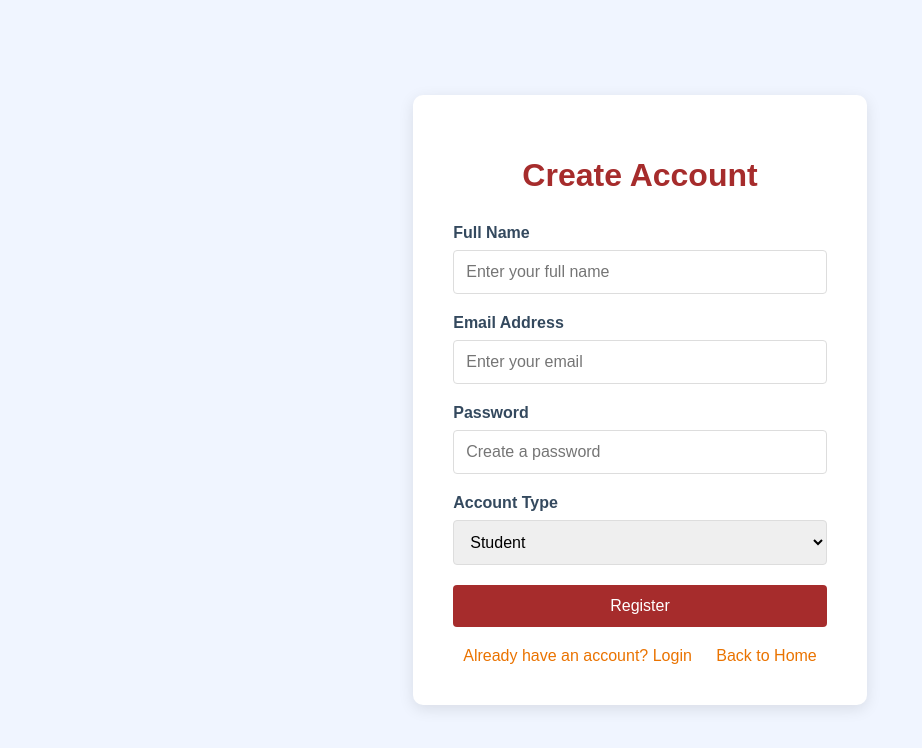
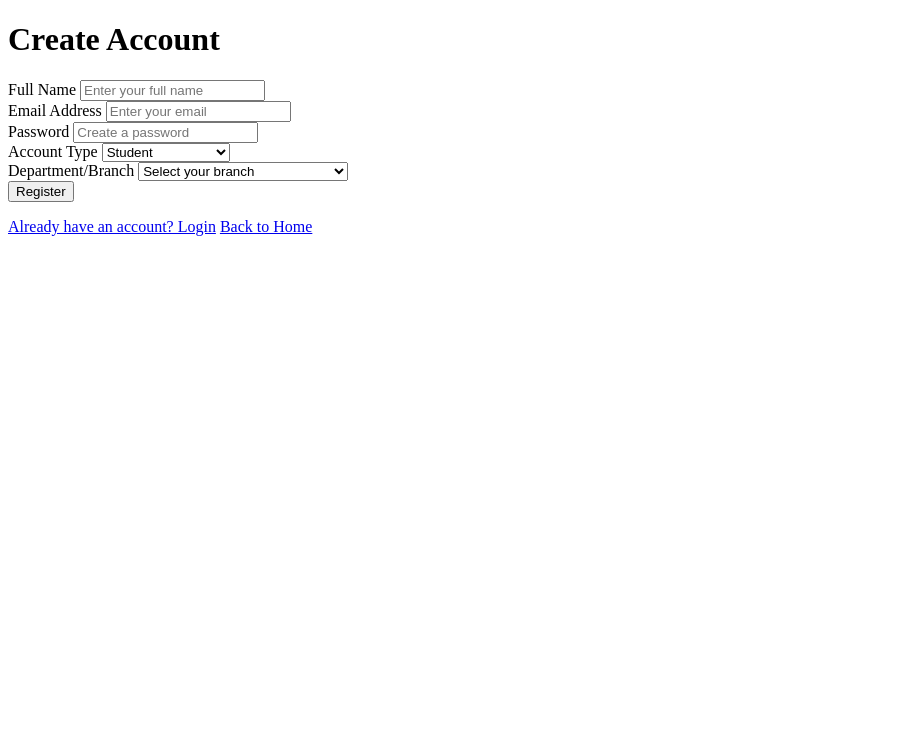
Before and after one commit to prashantbiradar2003/Placement_Portal, a plain HTML site: page frontend/register.html in a window 1280 px wide. Shown: the whole page, without its empty margins (0-922 px from the left). Drawn offline with Linux system fonts and the light colour scheme.

Commit message:
Update register.html

```diff
--- a/frontend/register.html
+++ b/frontend/register.html
@@ -1,4 +1,4 @@
-<!-- client/register.html -->
+<!-- frontend/register.html -->
 <!DOCTYPE html>
 <html lang="en">
 <head>
@@ -6,125 +6,25 @@
   <meta name="viewport" content="width=device-width, initial-scale=1.0"/>
   <title>Register - College Placement Portal</title>
   <style>
-    body {
-      font-family: Arial, sans-serif;
-      margin: 0;
-      padding: 0;
-      box-sizing: border-box;
-      background-color: #f0f5ff;
-      min-height: 100vh;
-      display: flex;
-      flex-direction: column;
-      align-items: center;
-      justify-content: center;
-      text-align: center;
-    }
-
-    .container {
-      max-width: 400px;
-      padding: 40px;
-      background-color: white;
-      border-radius: 10px;
-      box-shadow: 0 4px 15px rgba(0, 0, 0, 0.1);
-    }
-
-    h1 {
-      color: #A62C2C;
-      margin-bottom: 30px;
-    }
-
-    p {
-      color: #7f8c8d;
-      margin-top: 20px;
-    }
-
-    .form-group {
-      margin-bottom: 20px;
-      text-align: left;
-    }
-
-    label {
-      display: block;
-      margin-bottom: 8px;
-      color: #34495e;
-      font-weight: bold;
-    }
-
-    input, select {
-      width: 100%;
-      padding: 12px;
-      box-sizing: border-box;
-      border: 1px solid #ddd;
-      border-radius: 4px;
-      font-size: 16px;
-      transition: border 0.3s ease;
-    }
-
-    input:focus, select:focus {
-      border-color: #A62C2C;
-      outline: none;
-    }
-
-    button {
-      width: 100%;
-      padding: 12px;
-      background-color: #A62C2C;
-      color: white;
-      border: none;
-      border-radius: 4px;
-      font-size: 16px;
-      cursor: pointer;
-      transition: all 0.3s ease;
-    }
-
-    button:hover {
-      background-color: #E83F25;
-    }
-
-    .message {
-      margin-top: 20px;
-      color: #e74c3c;
-    }
-
-    .success {
-      color: #EA7300;
-    }
-
-    .links {
-      margin-top: 20px;
-    }
-
-    .links a {
-      color: #EA7300;
-      text-decoration: none;
-      margin: 0 10px;
-    }
-
-    .links a:hover {
-      text-decoration: underline;
-    }
+    /* Your existing styles here (unchanged for brevity) */
   </style>
 </head>
 <body>
   <div class="container">
     <h1>Create Account</h1>
-
-  <form id="registerForm">
+    <form id="registerForm">
       <div class="form-group">
         <label for="name">Full Name</label>
         <input type="text" id="name" placeholder="Enter your full name" required />
       </div>
-
       <div class="form-group">
         <label for="email">Email Address</label>
         <input type="email" id="email" placeholder="Enter your email" required />
       </div>
-
       <div class="form-group">
         <label for="password">Password</label>
         <input type="password" id="password" placeholder="Create a password" required />
       </div>
-
       <div class="form-group">
         <label for="role">Account Type</label>
         <select id="role">
@@ -132,7 +32,6 @@
           <option value="officer">Placement Officer</option>
         </select>
       </div>
-
       <div class="form-group" id="studentFieldsContainer" style="display: none;">
         <label for="department">Department/Branch</label>
         <select id="department">
@@ -147,67 +46,51 @@
           <option value="Chemical">Chemical</option>
         </select>
       </div>
-
-    <button type="submit">Register</button>
-  </form>
+      <button type="submit">Register</button>
+    </form>
 
     <p id="registerMsg" class="message"></p>
-
     <div class="links">
       <a href="login.html">Already have an account? Login</a>
       <a href="index.html">Back to Home</a>
     </div>
   </div>
 
+  <!-- ✅ Load config.js BEFORE main script -->
+  <script src="config.js"></script>
+
   <script>
-    // Check if user is already logged in - redirect if they are
     function checkLoginStatus() {
       const token = localStorage.getItem("token");
-
       if (token) {
         try {
-          // Verify token validity by checking expiration
           const payload = JSON.parse(atob(token.split(".")[1]));
           const currentTime = Math.floor(Date.now() / 1000);
-
           if (payload.exp && payload.exp > currentTime) {
-            // Valid token, redirect to dashboard
             window.location.href = "dashboard.html";
             return;
           } else {
-            // Expired token
             localStorage.removeItem("token");
           }
         } catch (e) {
-          // Invalid token format
           localStorage.removeItem("token");
         }
       }
     }
 
-    // Run the check when page loads
     window.addEventListener('DOMContentLoaded', checkLoginStatus);
 
-    // Show/hide student fields based on role selection
-    document.getElementById("role").addEventListener("change", function() {
+    document.getElementById("role").addEventListener("change", function () {
       const studentFields = document.getElementById("studentFieldsContainer");
-      if (this.value === "student") {
-        studentFields.style.display = "block";
-      } else {
-        studentFields.style.display = "none";
-      }
+      studentFields.style.display = this.value === "student" ? "block" : "none";
     });
 
-    // Initialize student fields visibility based on default role
-    document.addEventListener("DOMContentLoaded", function() {
+    document.addEventListener("DOMContentLoaded", function () {
       const roleSelect = document.getElementById("role");
       const studentFields = document.getElementById("studentFieldsContainer");
-      if (roleSelect.value === "student") {
-        studentFields.style.display = "block";
-      }
+      studentFields.style.display = roleSelect.value === "student" ? "block" : "none";
     });
 
-    // Handle registration form submission
     document.getElementById("registerForm").addEventListener("submit", async (e) => {
       e.preventDefault();
       const name = document.getElementById("name").value;
@@ -215,10 +98,8 @@
       const password = document.getElementById("password").value;
       const role = document.getElementById("role").value;
 
-      // Collect registration data
       const registrationData = { name, email, password, role };
 
-      // Add department if student role is selected
       if (role === "student") {
         const department = document.getElementById("department").value;
         if (!department) {
@@ -233,7 +114,6 @@
 
       try {
         const res = await fetch(getApiUrl("/api/auth/register"), {
-, {
           method: "POST",
           headers: { "Content-Type": "application/json" },
           body: JSON.stringify(registrationData),
@@ -244,11 +124,8 @@
         if (res.ok) {
           document.getElementById("registerMsg").innerText = "Registration successful! Redirecting to login...";
           document.getElementById("registerMsg").className = "message success";
-
-          // Clear the form
           document.getElementById("registerForm").reset();
 
-          // Redirect to login page after 2 seconds
           setTimeout(() => {
             window.location.href = "login.html";
           }, 2000);
@@ -260,6 +137,5 @@
       }
     });
   </script>
-<script src="config.js"></script>
 </body>
 </html>
```
